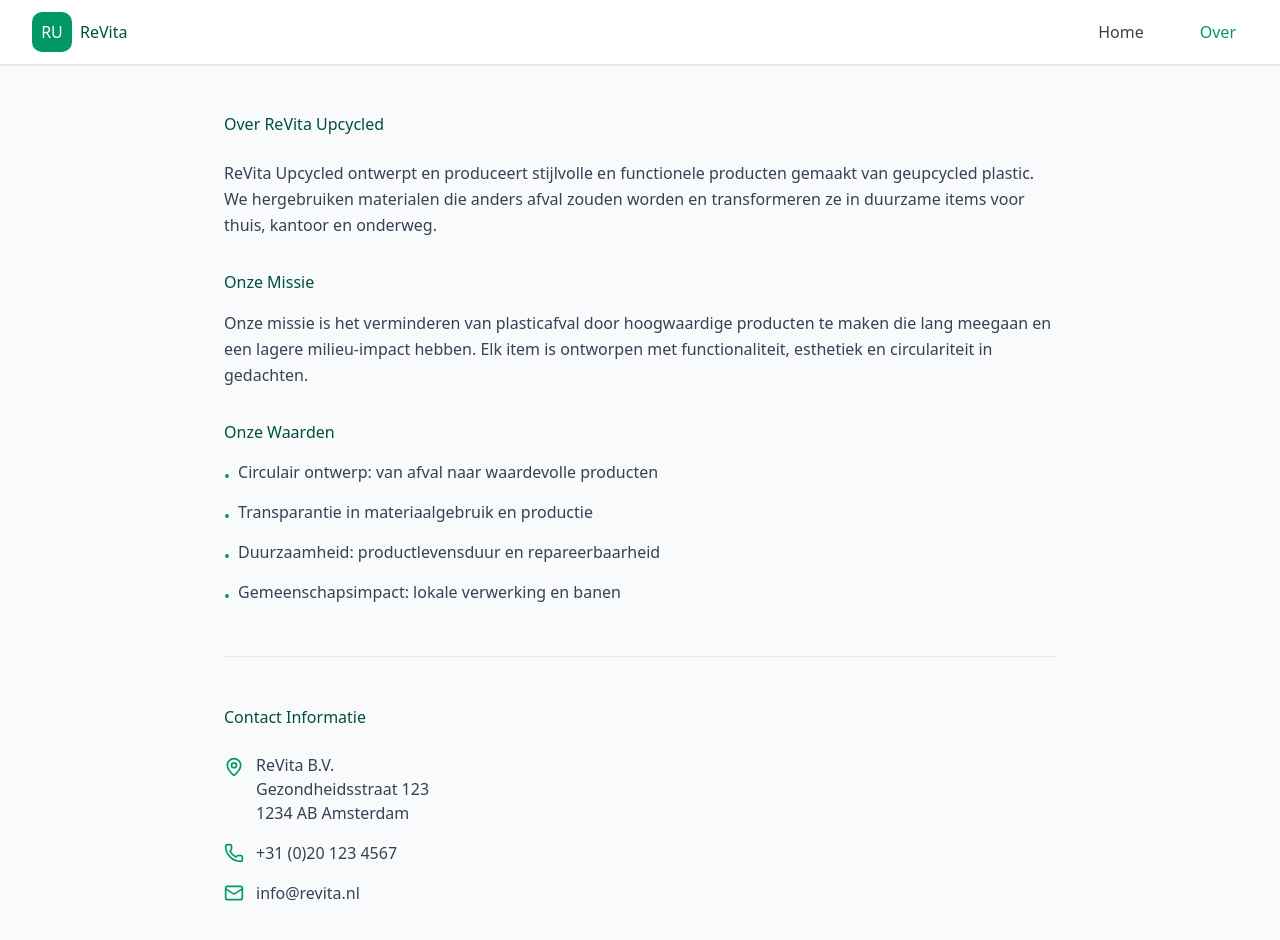
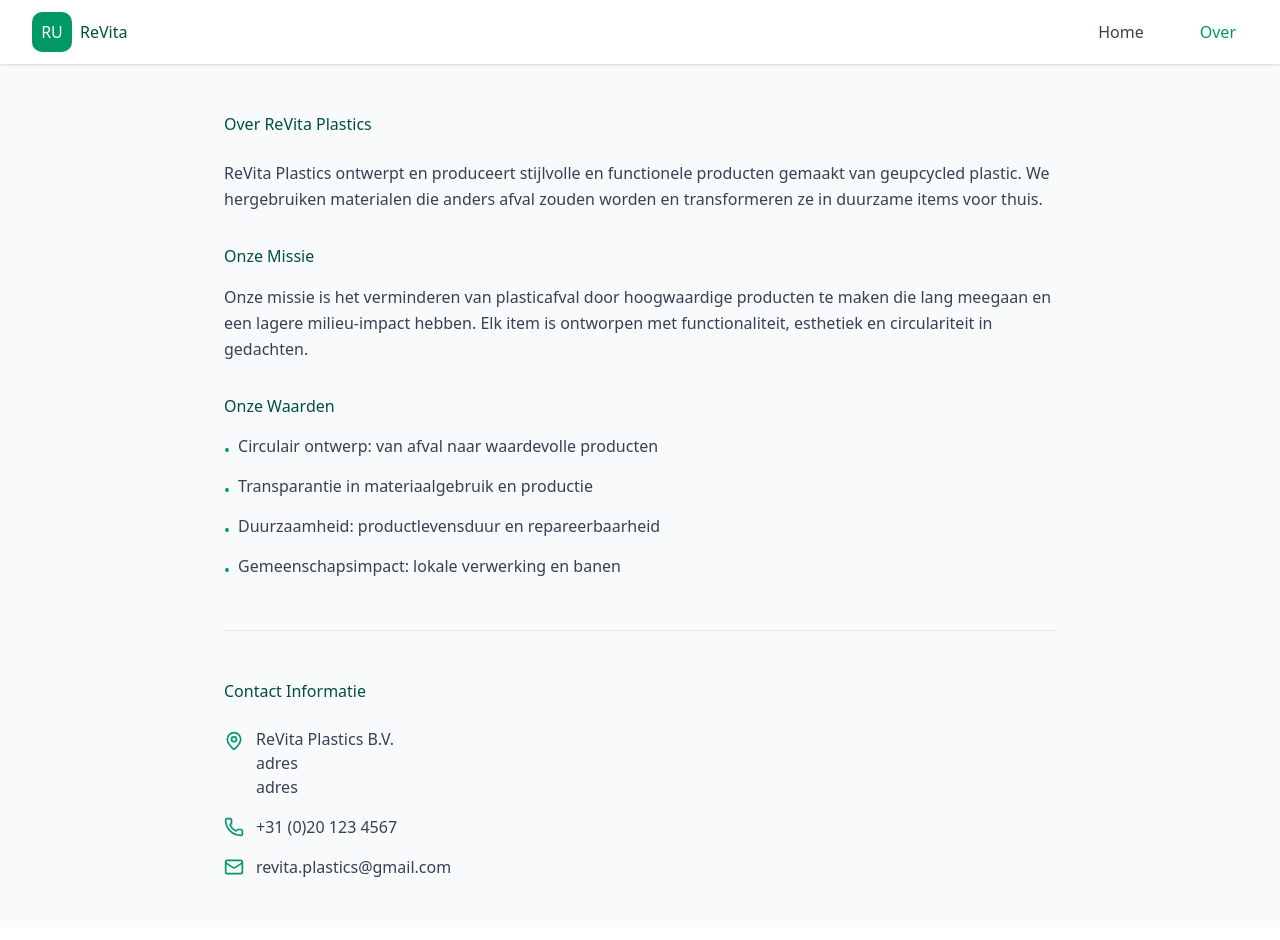
Before and after one commit to Revita-Plastics/revita, a React (Vite) app: page / in a window 1280 px wide. Both pictures are taken after a click on the button "Over". Shown: the top 940 px of the page. Built offline with nearby package versions, Linux system fonts and the light colour scheme.

Commit message:
Update AboutPage.tsx

```diff
--- a/src/components/AboutPage.tsx
+++ b/src/components/AboutPage.tsx
@@ -3,14 +3,14 @@ import { Mail, Phone, MapPin } from "lucide-react";
 export function AboutPage() {
   return (
     <div className="max-w-4xl mx-auto px-4 sm:px-6 lg:px-8 py-12">
-      <h1 className="text-emerald-900 mb-6">Over ReVita Upcycled</h1>
+      <h1 className="text-emerald-900 mb-6">Over ReVita Plastics</h1>
 
       <div className="prose prose-lg max-w-none">
         <p className="text-gray-700 leading-relaxed">
-          ReVita Upcycled ontwerpt en produceert stijlvolle en functionele
+          ReVita Plastics ontwerpt en produceert stijlvolle en functionele
           producten gemaakt van geupcycled plastic. We hergebruiken materialen
           die anders afval zouden worden en transformeren ze in duurzame items
-          voor thuis, kantoor en onderweg.
+          voor thuis.
         </p>
 
         <h2 className="text-emerald-900 mt-8 mb-4">Onze Missie</h2>
@@ -49,9 +49,9 @@ export function AboutPage() {
           <div className="flex items-start gap-3">
             <MapPin className="h-5 w-5 text-emerald-600 mt-1" />
             <div>
-              <p className="text-gray-700">ReVita B.V.</p>
-              <p className="text-gray-700">Gezondheidsstraat 123</p>
-              <p className="text-gray-700">1234 AB Amsterdam</p>
+              <p className="text-gray-700">ReVita Plastics B.V.</p>
+              <p className="text-gray-700"> adres</p>
+              <p className="text-gray-700">adres</p>
             </div>
           </div>
 
@@ -68,10 +68,10 @@ export function AboutPage() {
           <div className="flex items-center gap-3">
             <Mail className="h-5 w-5 text-emerald-600" />
             <a
-              href="mailto:info@revita.nl"
+              href="mailto:revita.plastics@gmail.com"
               className="text-gray-700 hover:text-emerald-600"
             >
-              info@revita.nl
+              revita.plastics@gmail.com
             </a>
           </div>
         </div>
```
